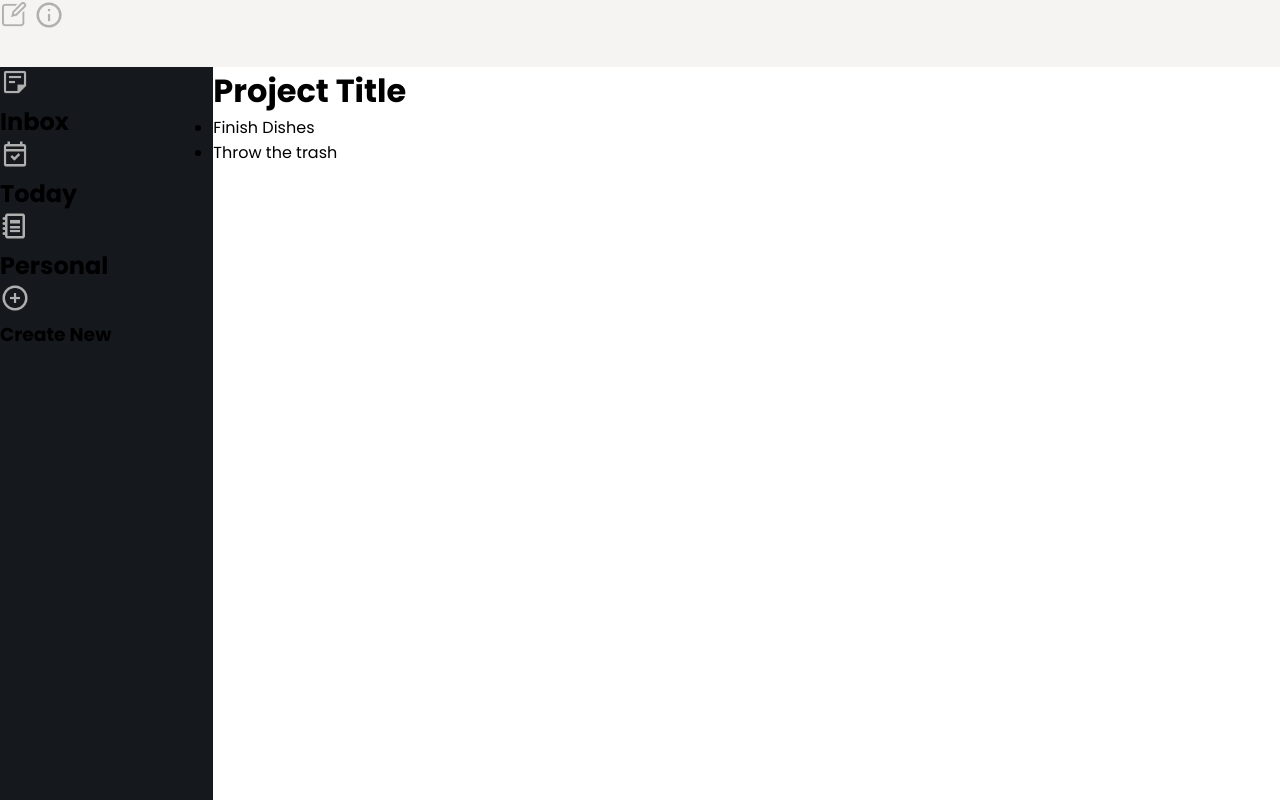
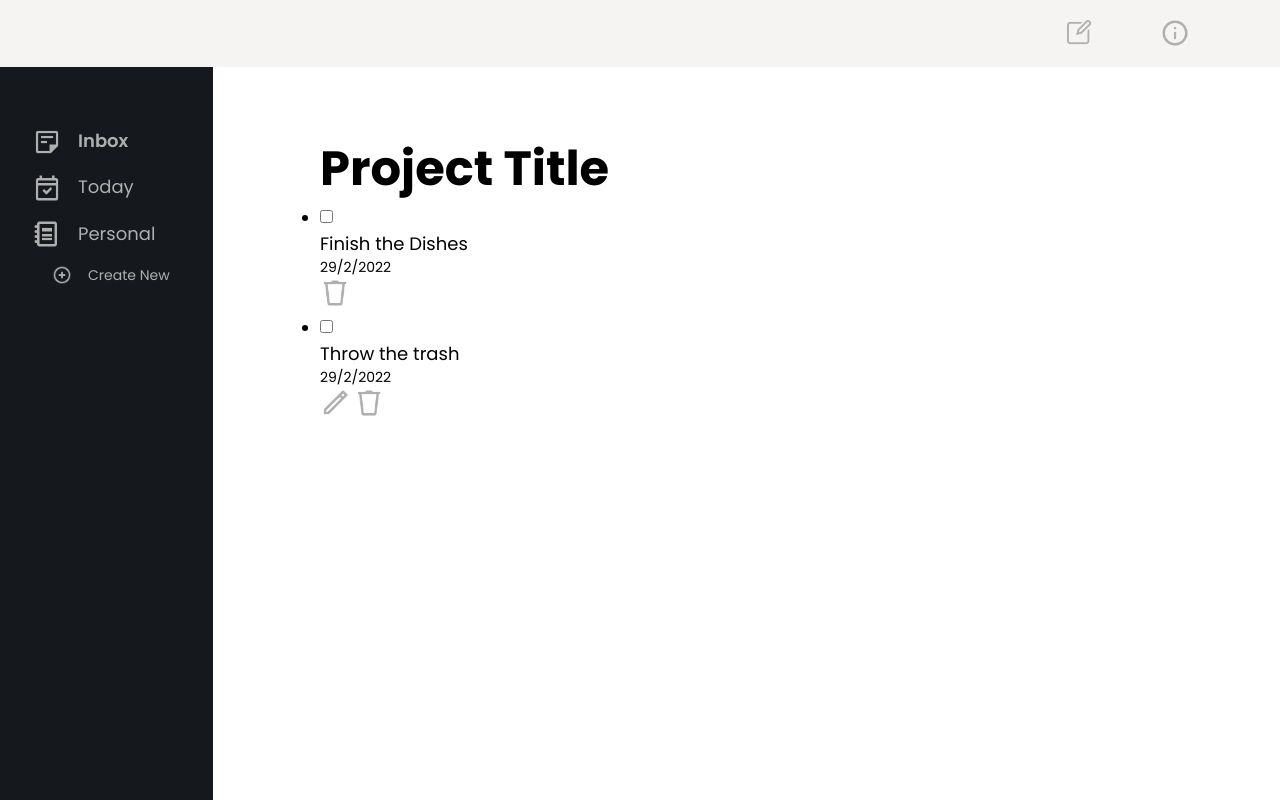
Before and after one commit to dwarjie/todo-list-app, a website built with webpack: page dist/index.html in a window 1280 px wide. Built offline with Linux system fonts and the light colour scheme.

Commit message:
Finished Top navigation and side navigation.

```diff
--- a/src/partials/global.scss
+++ b/src/partials/_global.scss
@@ -10,28 +10,32 @@
 	font-family: 'Poppins', sans-serif;
 }
 
+h1 {
+	font-size: 3rem;
+	font-weight: 700;
+}
+
+h2 {
+	font-size: 1.125rem;
+	font-weight: 400;
+}
+
+h3 {
+	font-size: 0.875rem;
+	font-weight: 400;
+}
+
 .wrapper {
+	max-width: 100vw;
 	height: 100vh;
 	display: grid;
 	grid-template-columns: repeat(12, [col-start] 1fr);
 	grid-template-rows: repeat(12, 1fr);
 }
 
-.navigation-top {
-	background-color: $navigation-top;
-	grid-column: col-start / span 12;
-	grid-row: 1;
-}
-
-.navigation-side {
-	background-color: $navigation-side;
-	grid-column: col-start / span 2;
-	grid-row: 2 / 13;
-}
-
 .view-todo {
-	grid-column: col-start 3 / 12;
-	grid-row: 2 / 13;
+	grid-column: col-start 4 / 12;
+	grid-row: 3 / 13;
 }
 
 .button {
--- /dev/null
+++ b/src/partials/_mixin.scss
@@ -0,0 +1,6 @@
+@mixin flexBox($direction: row, $justify: center, $align: center) {
+	display: flex;
+	flex-direction: $direction;
+	justify-content: $justify;
+	align-items: $align;
+}
--- /dev/null
+++ b/src/partials/_side-navigation.scss
@@ -0,0 +1,40 @@
+.navigation-side {
+	color: $side-text-color;
+	background-color: $navigation-side;
+	grid-column: col-start / span 2;
+	grid-row: 2 / 13;
+	overflow: hidden;
+
+	.container {
+		@include flexBox($direction: column, $align: flex-start);
+		gap: 1rem;
+		max-width: 70%;
+		margin: 3.75rem auto 0 auto;
+
+		.active {
+			font-weight: 600;
+		}
+
+		.container-project {
+			@include flexBox($justify: flex-start, $align: flex-start);
+			gap: 1rem;
+			flex-wrap: wrap;
+
+			.personal {
+				@include flexBox();
+				gap: 1rem;
+				flex-wrap: nowrap;
+			}
+		}
+
+		.container-personal {
+
+			.new-personal {
+				margin-left: 20px;
+			}
+			.add-personal {
+				max-width: 20px;
+			}
+		}
+	}
+}
--- /dev/null
+++ b/src/partials/_top-navigation.scss
@@ -0,0 +1,15 @@
+.navigation-top {
+	@include flexBox($justify: flex-end);
+	background-color: $navigation-top;
+	grid-column: col-start / span 12;
+	grid-row: 1;
+
+	.navigation-prop {
+		@include flexBox;
+		margin-right: 5.625rem;
+
+		.info {
+			margin-left: 4.063rem;
+		}
+	}
+}
--- /dev/null
+++ b/src/partials/_variable.scss
@@ -0,0 +1,3 @@
+$navigation-top: #F5F4F3;
+$navigation-side: #15181D;
+$side-text-color: #AFAFAF;
--- a/src/partials/variable.scss
+++ /dev/null
@@ -1,2 +0,0 @@
-$navigation-top: #F5F4F3;
-$navigation-side: #15181D;
--- a/src/style.scss
+++ b/src/style.scss
@@ -1,2 +1,5 @@
 @import 'partials/variable';
 @import 'partials/global';
+@import 'partials/mixin';
+@import 'partials/top-navigation';
+@import 'partials/side-navigation';
```
Also changed, not shown: dist/index.html, dist/main.js, src/partials/_view-todo.scss (added).
